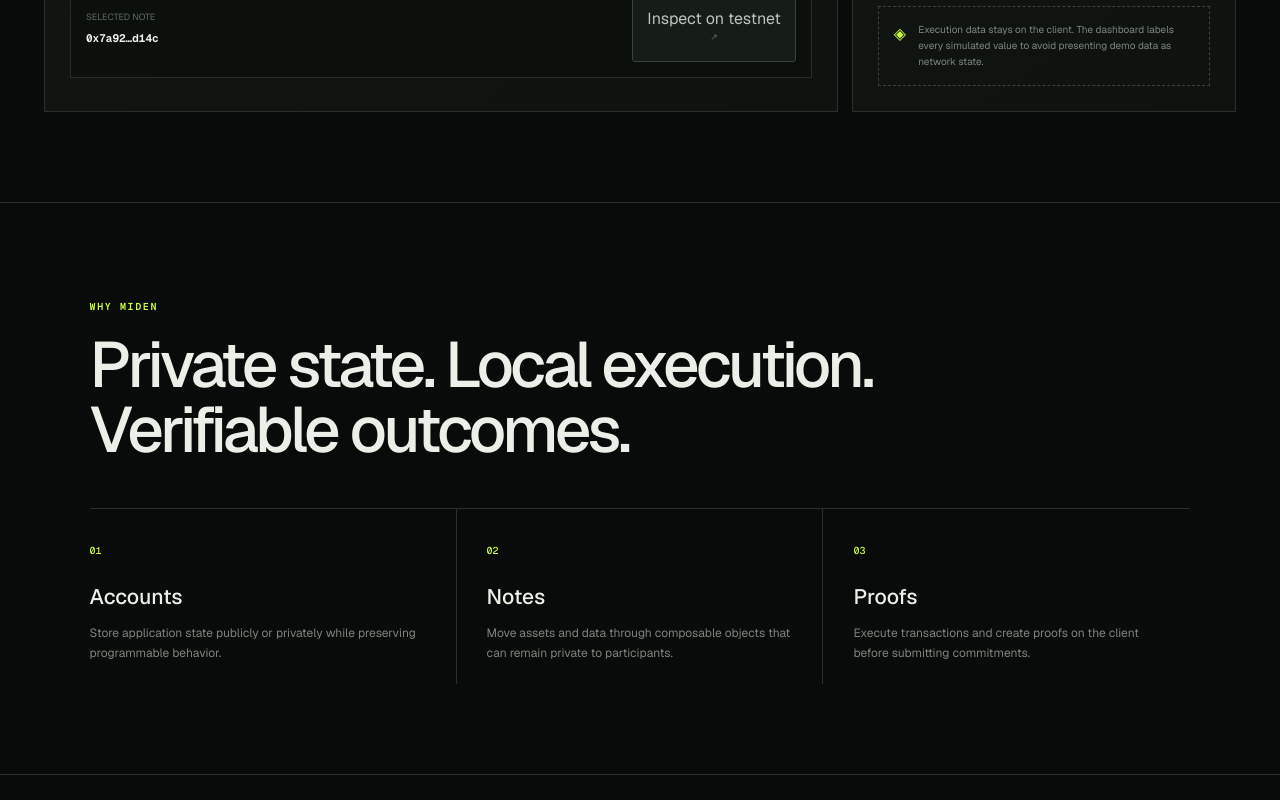
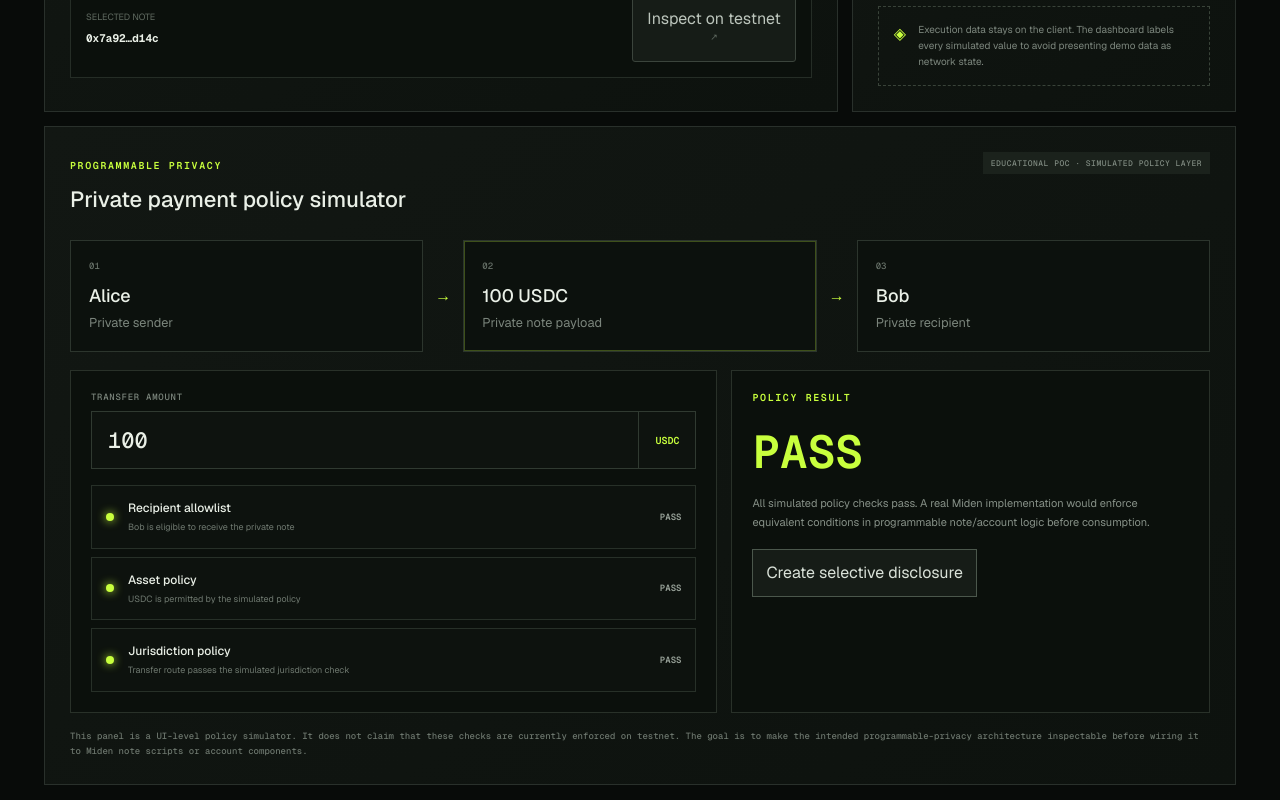
Before and after one commit to kejan2514/miden-private-notes-lab, a Next.js app: page / in a window 1280 px wide. Shown: the part 1420-2220 px from the top of the page. Built offline with nearby package versions, Linux system fonts and the light colour scheme.

Commit message:
feat: mount programmable privacy simulator in demo workspace

```diff
--- a/app/MidenLab.tsx
+++ b/app/MidenLab.tsx
@@ -2,6 +2,7 @@
 
 import dynamic from "next/dynamic";
 import { useState } from "react";
+import { ProgrammablePrivacy } from "./ProgrammablePrivacy";
 
 type LabMode = "demo" | "testnet";
 
@@ -77,6 +78,8 @@
           <div className="proof-note"><span>◈</span><p>Execution data stays on the client. The dashboard labels every simulated value to avoid presenting demo data as network state.</p></div>
         </aside>
       </div>
+
+      <ProgrammablePrivacy />
     </WorkspaceFrame>
   );
 }
```
